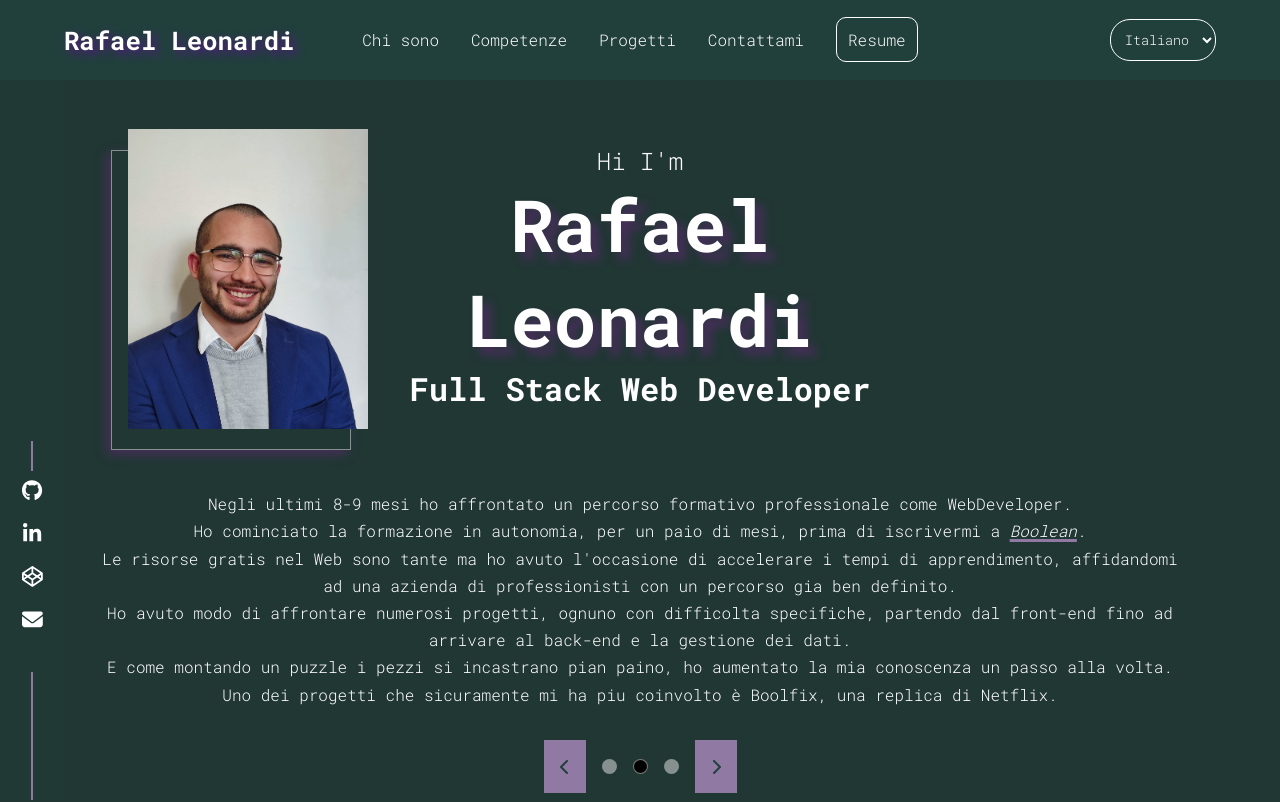
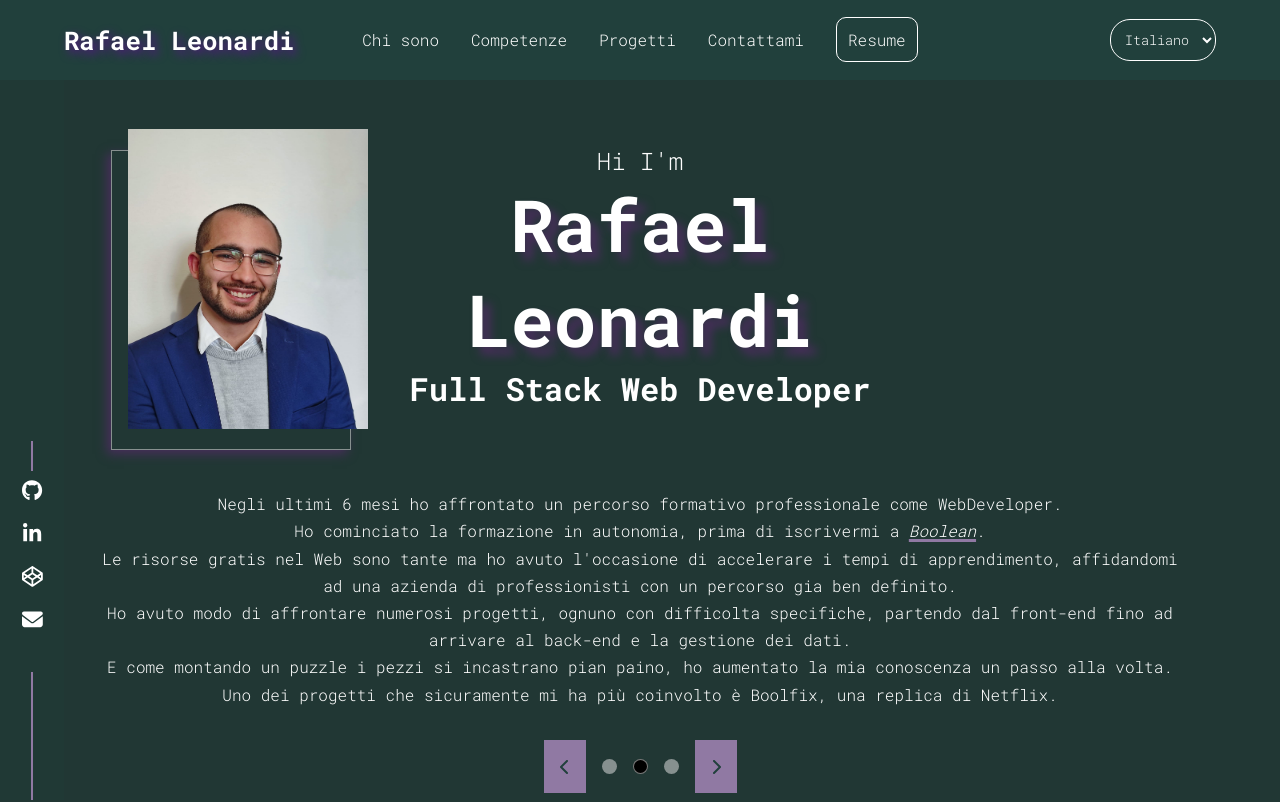
Before and after one commit to razcc/Portfolio, a Vue app: page / in a window 1280 px wide. Shown: the top 802 px of the page. Built offline with nearby package versions, Linux system fonts and the light colour scheme; a web font is replaced by a local one.

Commit message:
Testo about me

```diff
--- a/src/components/AbaoutComp.vue
+++ b/src/components/AbaoutComp.vue
@@ -53,8 +53,7 @@
 
                                     Durante gli studi ho cominciato a lavorare al McDonald per guadagnarmi la mia
                                     indipendenza ma dopo la scuola ho cercato la mia strada decidendo di cambiare
-                                    direzione,
-                                    andando a fare l'aiuto cuoco.
+                                    direzione, andando a fare l'aiuto cuoco.
                                     <br>
                                     Ed è proprio quando mi stavo adagiando in quel mondo accontentandomi, che
                                     mi sono reso conto di volere di più, che volevo <span class="accent">cambiare</span>
@@ -72,10 +71,10 @@
                         <div v-if="propsLingua == 'italiano'" class="present_cont"
                               :class="(marcatore == 2) ? 'displayOn' : 'displayOff'">
                               <span>
-                                    Negli ultimi 8-9 mesi ho affrontato un percorso formativo professionale come
+                                    Negli ultimi 6 mesi ho affrontato un percorso formativo professionale come
                                     WebDeveloper.
                                     <br>
-                                    Ho cominciato la formazione in autonomia, per un paio di mesi, prima di
+                                    Ho cominciato la formazione in autonomia, prima di
                                     iscrivermi a <span class="accent">Boolean</span>.
                                     <br>
                                     Le risorse gratis nel Web sono tante ma ho avuto l'occasione di accelerare i
@@ -89,7 +88,7 @@
                                     E come montando un puzzle i pezzi si incastrano pian paino, ho aumentato la
                                     mia conoscenza un passo alla volta.
                                     <br>
-                                    Uno dei progetti che sicuramente mi ha piu coinvolto è Boolfix, una replica di
+                                    Uno dei progetti che sicuramente mi ha più coinvolto è Boolfix, una replica di
                                     Netflix.
 
                               </span>
@@ -113,9 +112,9 @@
                               che mi permettando di spingermi al mio limite e di divertirmi.
                               <br>
                               Se pensi di potermi offrire questo, cerchi una persona che abbia sete di conosceza e
-                              voglia di lavorare. Hai trovato
-                              il tuo nuovo collaboratore! <a class="contattami" href="#contact">Contattami</a> per
-                              conoscerci di persona.
+                              voglia di lavorare. Hai trovato il tuo nuovo collaboratore!
+                              <a class="contattami" href="#contact">Contattami</a>
+                              per conoscerci di persona.
 
 
                               <span>
@@ -131,8 +130,8 @@
                               <br>
                               <span>
                                     My story starts in school where I studied computer science and I can really say that
-                                    at that time I felt compelled to do things. During my studies, I started working at
-                                    McDonald's to earn my independence but after school I looked for my own way and
+                                    at that time I felt compelled to do things.
+                                    During my studies, I started working at McDonald's to earn my independence but after school I looked for my own way and
                                     decided to change direction, going to be a kitchen assistant.
                                     <br>
                                     And it was just when I was settling into that world by being content, that I
@@ -148,10 +147,10 @@
                         <div v-if="propsLingua == 'english'" class="present_cont"
                               :class="(marcatore == 2) ? 'displayOn' : 'displayOff'">
                               <span>
-                                    For the past 8-9 months I have been going through professional training as a
+                                    For the past 6 months I have been going through professional training as a
                                     WebDeveloper.
                                     <br>
-                                    I started the training on my own for a couple of months before enrolling in <span
+                                    I started the training on my own before enrolling in <span
                                           class="accent">Boolean</span>.
                                     <br>
                                     There are so many free resources on the Web, but I had the opportunity to accelerate
```
